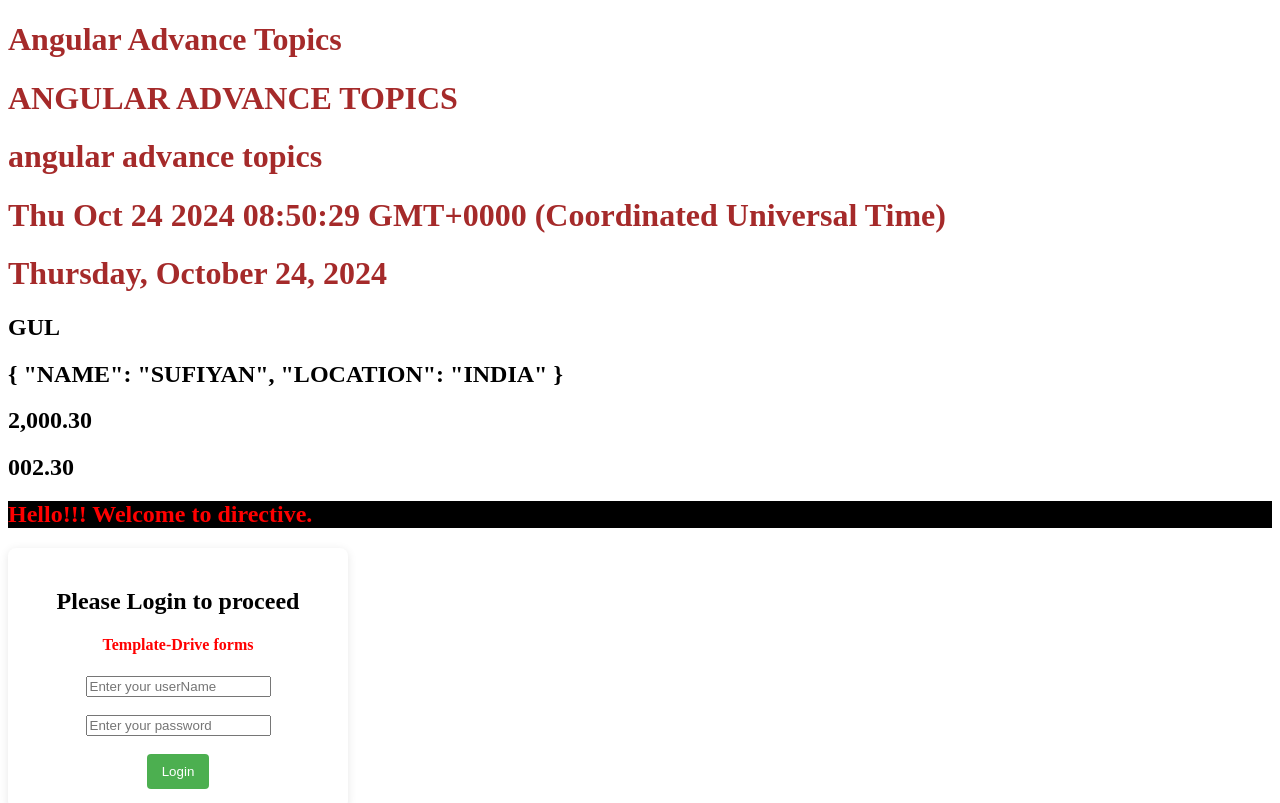
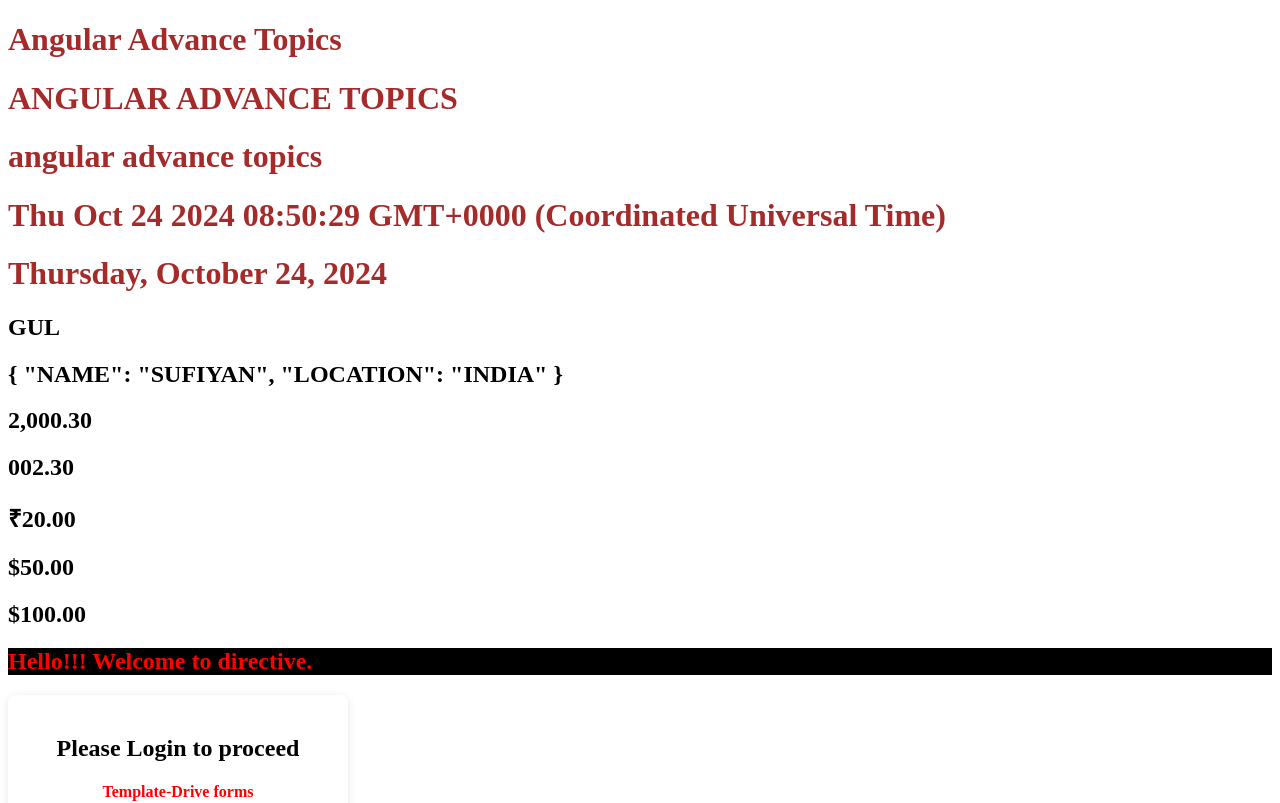
Before and after one commit to Sufiyan33/Learning-Angular, an Angular app in the folder Angular-Advance/advance/: page / in a window 1280 px wide. Shown: the top 803 px of the page. Built offline with nearby package versions, Linux system fonts and the light colour scheme.

Commit message:
Paramerter pipes

```diff
--- a/Angular-Advance/advance/src/app/app.component.html
+++ b/Angular-Advance/advance/src/app/app.component.html
@@ -9,7 +9,9 @@
 <h2>{{user | json | uppercase}}</h2>
 <h2>{{0002000.30000 | number :'3.2-3'}}</h2>
 <h2>{{2.30 | number :'3.2-3'}}</h2>
-
+<h2>{{20 | currency :'INR'}}</h2>
+<h2>{{50 | currency}}</h2>
+<h2>{{100 | currency : 'USD'}}</h2>
 
 <h2 appRedElement >{{directiveTitle}}</h2>
 
```
